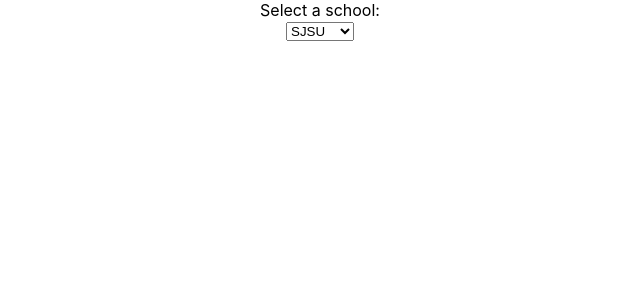
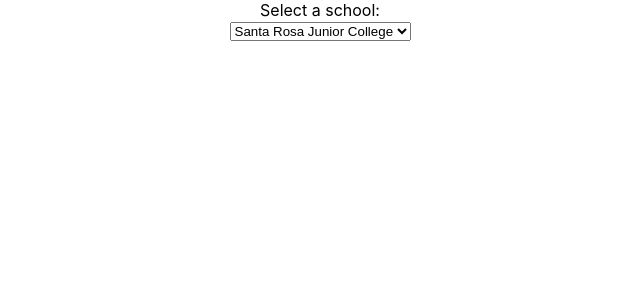
Before and after one commit to michaelleonard15/CC-Compare, a React (Create React App) app in the folder cs160-project/: page / in a window 1280 px wide. Shown: the top 300 px of the page, without its empty margins (320-960 px from the left). Built offline with nearby package versions, Linux system fonts and the light colour scheme.

Commit message:
Generic dropdown with name, label and options passed as props

```diff
--- a/cs160-project/src/App.js
+++ b/cs160-project/src/App.js
@@ -3,10 +3,24 @@
 import DropDown from './DropDown'
 
 function App() {
+      const schools = [
+      {id: 1, name: "Santa Rosa Junior College"},
+      {id: 2, name: "Sacramento State"},
+      {id: 3, name: "CSU East Bay"},
+      {id: 4, name: "CSU Northridge"},
+      {id: 5, name: "Sonoma State Uinversity"},
+      {id: 6, name: "UC Davis"},
+      {id: 7, name: "San Jose State Univeristy"},
+    ]
+
   return (
     <div className="App">
       <div align="center">
-        <DropDown />
+        <DropDown
+          name="Schools"
+          label="Select a school"
+          optionList={schools}
+        />
       </div>
     </div>
   );
--- a/cs160-project/src/DropDown.js
+++ b/cs160-project/src/DropDown.js
@@ -1,24 +1,37 @@
 import React from 'react'
 
+
+//Props in the following format
+// {name of menu, Label for menu, arry of options}
+// Options array in the format [{id:  name: }, {id: name: } ...]
 class DropDown extends React.Component {
-  render() {
+
+ render() {
     return(
       <form>
-        <label for="shools">Select a school:</label>
+        <label for={this.props.name}>{this.props.label}:</label>
         <br/>
-        <select name="schools" autocomplete="true">
-          <option value="SJSU">SJSU</option>
-          <option value="SRJC">SRJC</option>
-          <option value="SAC">SAC</option>
-          <option value="CSUEB">CSUEB</option>
-          <option value="CSUN">CSUN</option>
-          <option value="SSU">SSU</option>
-          <option value="UCD">UCD</option>
+        <select name={this.props.name}>
+          <DropDownOptions optionList={this.props.optionList} />
         </select>
       </form>
     )
   }
+
 }
 
 
+const DropDownOptions = (props) => {
+  const options = props.optionList.map((row, index) => {
+    return(
+      <option key={index} value={row.id}>
+        {row.name}
+      </option>
+    )
+  })
+  return options
+}
+
+
+
 export default DropDown;
```
